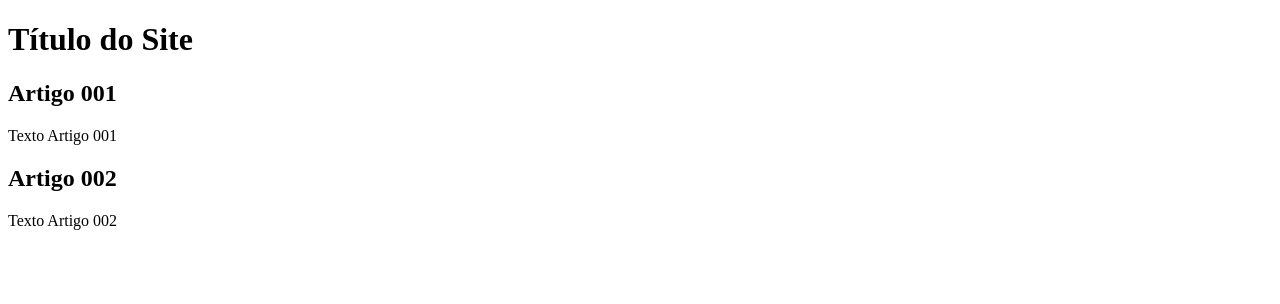
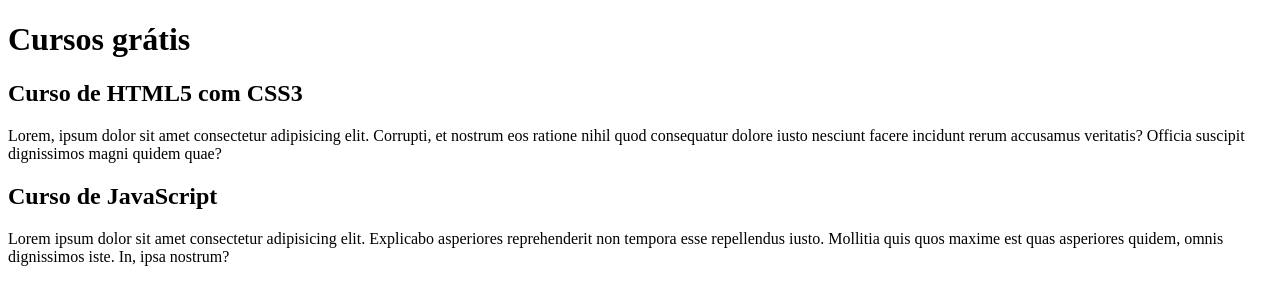
Before and after one commit to renanrdsouza/projeto-site, a plain HTML site: page index.html in a window 1280 px wide. Drawn offline with Linux system fonts and the light colour scheme.

Commit message:
comecei a escrever o conteúdo

```diff
--- a/index.html
+++ b/index.html
@@ -8,15 +8,15 @@
 <body>
     <main>
         <header>
-            <h1>Título do Site</h1>
+            <h1>Cursos grátis</h1>
         </header>
         <article>
-            <h2>Artigo 001</h2>
-            <p>Texto Artigo 001</p>
+            <h2>Curso de HTML5 com CSS3</h2>
+            <p>Lorem, ipsum dolor sit amet consectetur adipisicing elit. Corrupti, et nostrum eos ratione nihil quod consequatur dolore iusto nesciunt facere incidunt rerum accusamus veritatis? Officia suscipit dignissimos magni quidem quae?</p>
         </article>
         <article>
-            <h2>Artigo 002</h2>
-            <p>Texto Artigo 002</p>
+            <h2>Curso de JavaScript</h2>
+            <p>Lorem ipsum dolor sit amet consectetur adipisicing elit. Explicabo asperiores reprehenderit non tempora esse repellendus iusto. Mollitia quis quos maxime est quas asperiores quidem, omnis dignissimos iste. In, ipsa nostrum?</p>
         </article>
     </main>
 </body>
```
